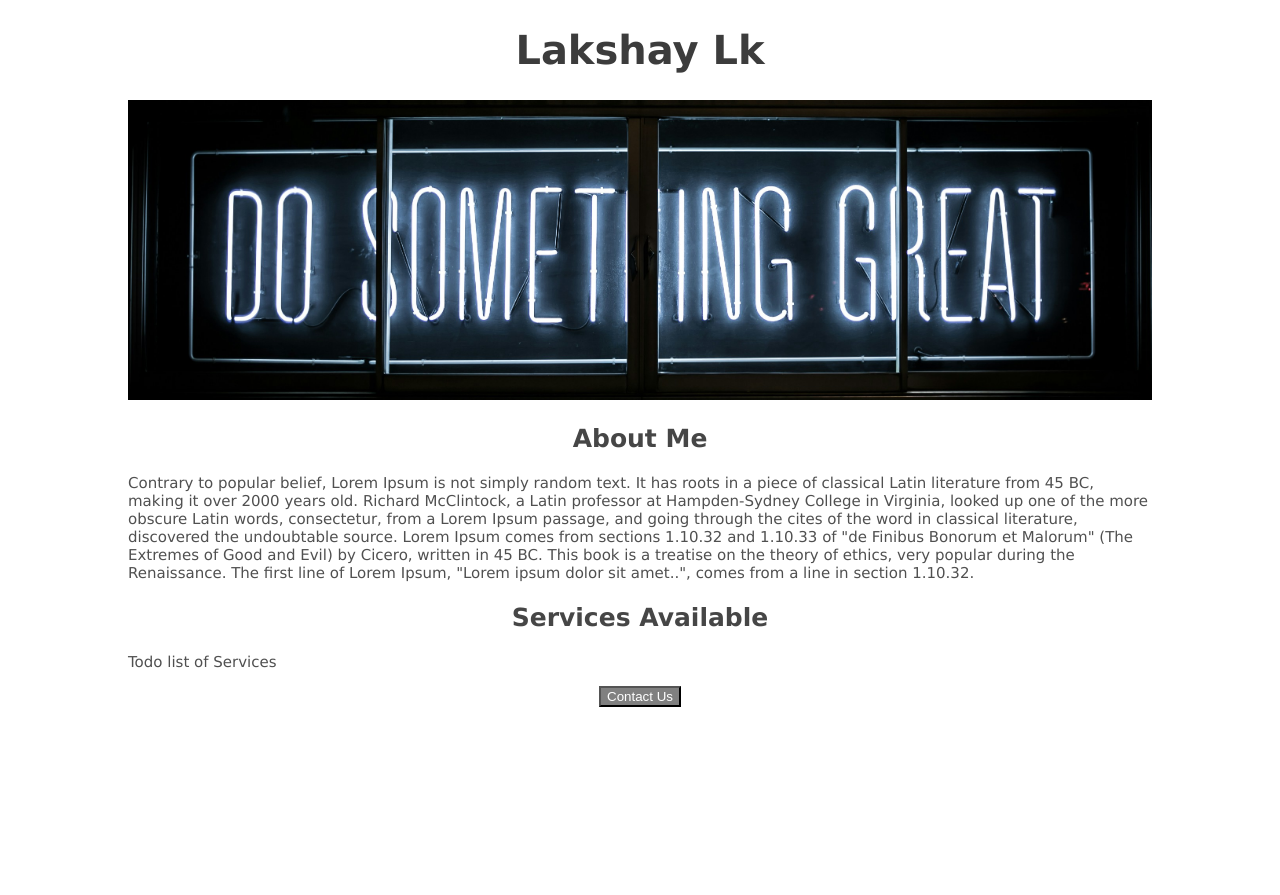
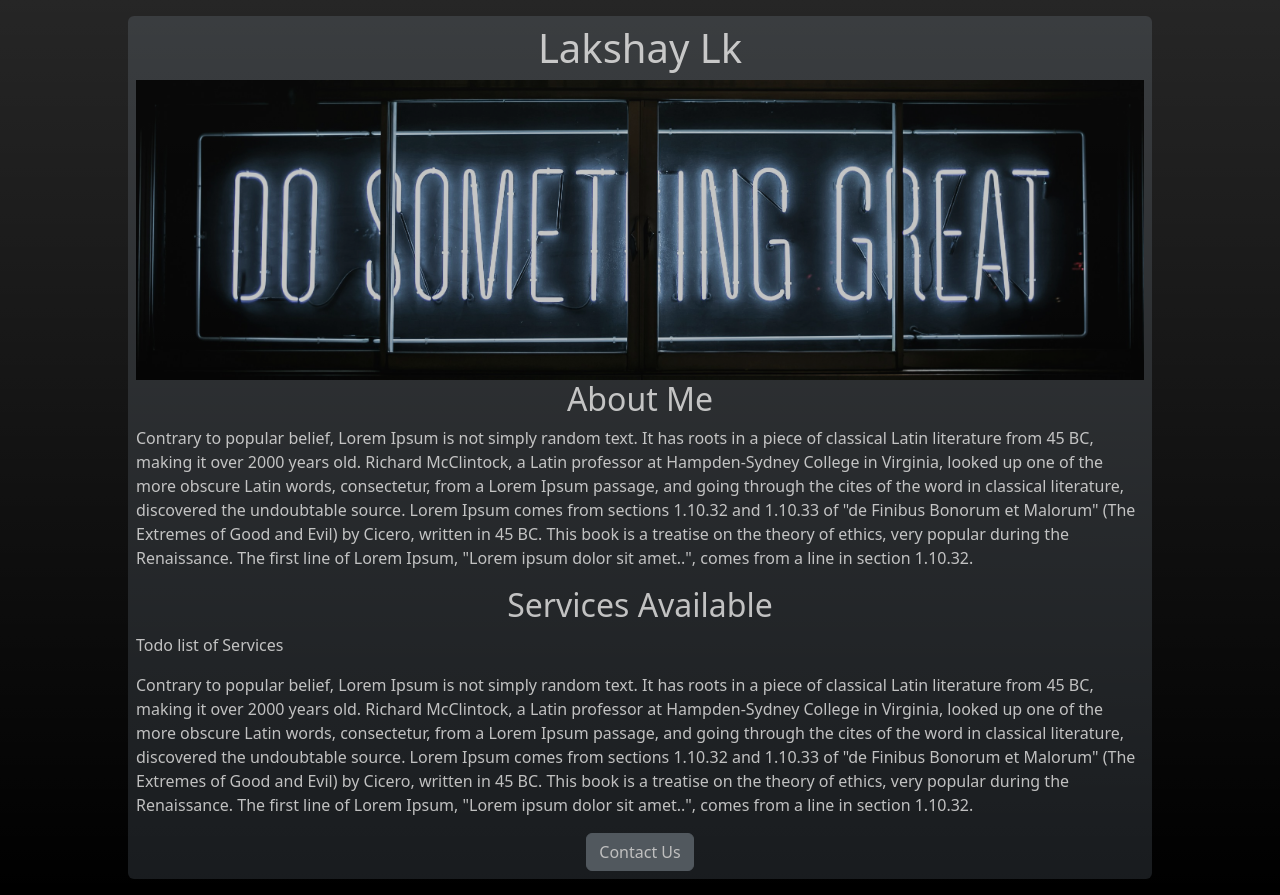
Before and after one commit to lakshaykun/sample_website, a Flask app: page / in a window 1280 px wide. Before the commit the page ends 707 px from the top, so only its background shows below. Run offline with Flask 3, Linux system fonts and the light colour scheme.

Commit message:
added bootstrap for design

```diff
--- a/static/css/index.css
+++ b/static/css/index.css
@@ -1,33 +1,3 @@
-h1 {
-    font-family: Verdana;
-    font-weight: 700;
-    font-size: 40px;
-    color: rgb(60, 60, 60);
-    text-align: center;
-}
-
-h2 {
-    font-size: 25px;
-    font-family: Verdana;
-    color: rgb(70, 70, 70);
-    text-align: center;
-}
-
-.bodytext {
-    font-size: 15px;
-    font-family: Verdana;
-    color: rgb(80, 80, 80);
-}
-
-body {
-    width: 80%;
-    margin: 0 auto;
-}
-
-footer {
-    text-align: center;
-}
-
 #banner {
     width: 100%;
     height: 300px;
--- a/templates/index.html
+++ b/templates/index.html
@@ -4,24 +4,31 @@
     <meta charset="UTF-8">
     <meta name="viewport" content="width=device-width, initial-scale=1.0">
     <title>Lakshay Lk</title>
+    <link rel="icon" type="image/x-icon" href="static/banner.jpg">
     <link rel="stylesheet" type="text/css" href="{{ url_for('static', filename='css/index.css') }}">
+    <link href="https://cdn.jsdelivr.net/npm/bootstrap@5.3.3/dist/css/bootstrap.min.css" rel="stylesheet" integrity="sha384-QWTKZyjpPEjISv5WaRU9OFeRpok6YctnYmDr5pNlyT2bRjXh0JMhjY6hW+ALEwIH" crossorigin="anonymous">
 </head>
-<body>
-    <h1>Lakshay Lk</h1>
+<body class="bg-black bg-gradient">
+    <div>
+        <div class="my-3 mx-auto p-2 bg-dark bg-gradient rounded opacity-75 text-white" style="width: 80%;">
+            <h1 class="text-center">Lakshay Lk</h1>
             <img src="static/banner.jpg" alt="Banner" id="banner">
-    <div class="about">
-        <h2>About Me</h2>
-        <p class="bodytext">Contrary to popular belief, Lorem Ipsum is not simply random text. It has roots in a piece of classical Latin literature from 45 BC, making it over 2000 years old. Richard McClintock, a Latin professor at Hampden-Sydney College in Virginia, looked up one of the more obscure Latin words, consectetur, from a Lorem Ipsum passage, and going through the cites of the word in classical literature, discovered the undoubtable source. Lorem Ipsum comes from sections 1.10.32 and 1.10.33 of "de Finibus Bonorum et Malorum" (The Extremes of Good and Evil) by Cicero, written in 45 BC. This book is a treatise on the theory of ethics, very popular during the Renaissance. The first line of Lorem Ipsum, "Lorem ipsum dolor sit amet..", comes from a line in section 1.10.32.</p>
+            <div>
+                <h2 class="text-center">About Me</h2>
+                <p>Contrary to popular belief, Lorem Ipsum is not simply random text. It has roots in a piece of classical Latin literature from 45 BC, making it over 2000 years old. Richard McClintock, a Latin professor at Hampden-Sydney College in Virginia, looked up one of the more obscure Latin words, consectetur, from a Lorem Ipsum passage, and going through the cites of the word in classical literature, discovered the undoubtable source. Lorem Ipsum comes from sections 1.10.32 and 1.10.33 of "de Finibus Bonorum et Malorum" (The Extremes of Good and Evil) by Cicero, written in 45 BC. This book is a treatise on the theory of ethics, very popular during the Renaissance. The first line of Lorem Ipsum, "Lorem ipsum dolor sit amet..", comes from a line in section 1.10.32.</p>
             </div>
 
-    <div class="services">
-        <h2>Services Available</h2>
-        <p class="bodytext">Todo list of Services</p>
+            <div>
+                <h2 class="text-center">Services Available</h2>
+                <p>Todo list of Services</p>
+                <p>Contrary to popular belief, Lorem Ipsum is not simply random text. It has roots in a piece of classical Latin literature from 45 BC, making it over 2000 years old. Richard McClintock, a Latin professor at Hampden-Sydney College in Virginia, looked up one of the more obscure Latin words, consectetur, from a Lorem Ipsum passage, and going through the cites of the word in classical literature, discovered the undoubtable source. Lorem Ipsum comes from sections 1.10.32 and 1.10.33 of "de Finibus Bonorum et Malorum" (The Extremes of Good and Evil) by Cicero, written in 45 BC. This book is a treatise on the theory of ethics, very popular during the Renaissance. The first line of Lorem Ipsum, "Lorem ipsum dolor sit amet..", comes from a line in section 1.10.32.</p>
 
             </div>
 
-    <footer>
-        <button class="button" style="background-color: grey; color: white;">Contact Us</button>
+            <footer style="text-align: center;">
+                <button class="btn btn-secondary">Contact Us</button>
             </footer>
+        </div>
+    </div>
 </body>
 </html>
```
Lines whose indentation alone changed are shown as unchanged.
